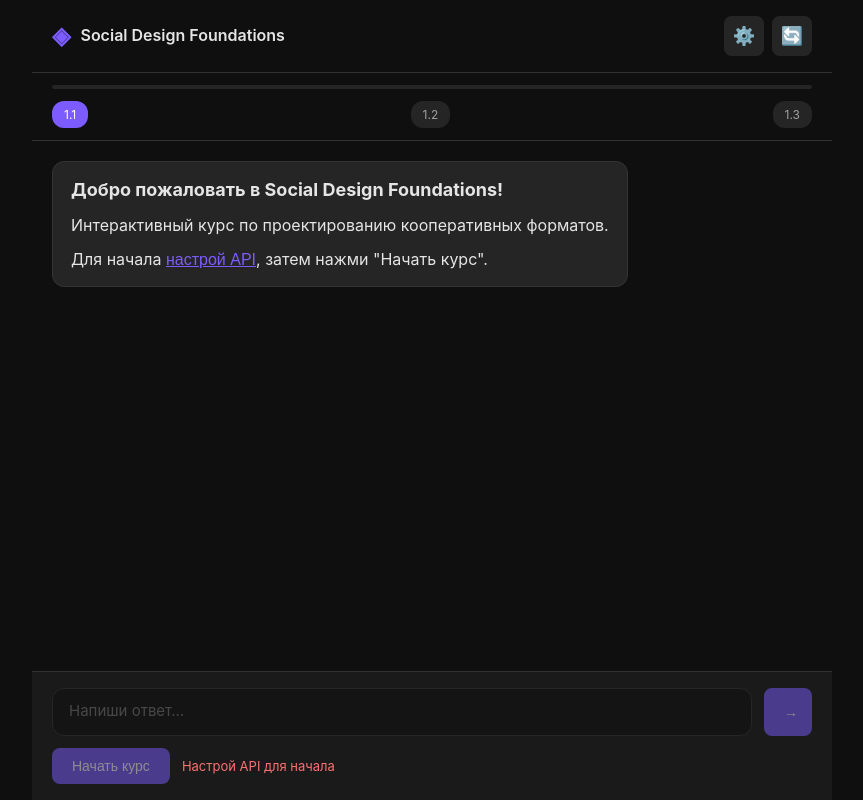
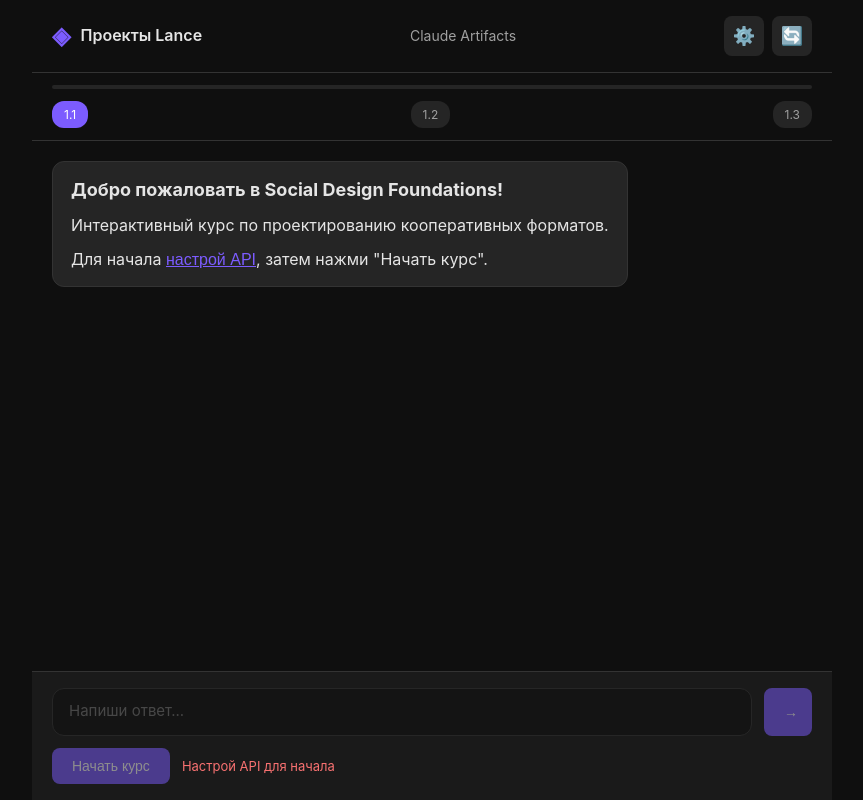
Before and after one commit to kulakov/social-design-web, a plain HTML site: page index.html in a window 1280 px wide. Shown: the whole page, without its empty margins (208-1071 px from the left). Drawn offline with Linux system fonts and the light colour scheme.

Commit message:
Add navigation with Claude Artifacts link
- Rename to "Проекты Lance" hub
- Add nav section with external link to Claude Artifacts
- Add nav-link styles

Co-Authored-By: Claude Opus 4.5 <noreply@anthropic.com>

```diff
--- a/index.html
+++ b/index.html
@@ -3,7 +3,7 @@
 <head>
     <meta charset="UTF-8">
     <meta name="viewport" content="width=device-width, initial-scale=1.0">
-    <title>Social Design Foundations</title>
+    <title>Проекты Lance</title>
     <link rel="stylesheet" href="style.css">
 </head>
 <body>
@@ -39,8 +39,11 @@
         <header class="header">
             <div class="logo">
                 <span class="logo-icon">◈</span>
-                <span>Social Design Foundations</span>
+                <span>Проекты Lance</span>
             </div>
+            <nav class="header-nav">
+                <a href="https://kulakov.github.io/claude-artifacts/" target="_blank" rel="noopener" class="nav-link">Claude Artifacts</a>
+            </nav>
             <div class="header-actions">
                 <button id="settings-btn" class="btn icon" title="Настройки">⚙️</button>
                 <button id="reset-btn" class="btn icon" title="Начать заново">🔄</button>
--- a/style.css
+++ b/style.css
@@ -61,6 +61,25 @@ body {
 .header-actions {
     display: flex;
     gap: 8px;
+}
+
+.header-nav {
+    display: flex;
+    gap: 16px;
+}
+
+.nav-link {
+    color: var(--text-secondary);
+    text-decoration: none;
+    font-size: 14px;
+    padding: 6px 12px;
+    border-radius: var(--radius-sm);
+    transition: all 0.2s;
+}
+
+.nav-link:hover {
+    color: var(--text-primary);
+    background: var(--bg-tertiary);
 }
 
 /* Progress */
```
